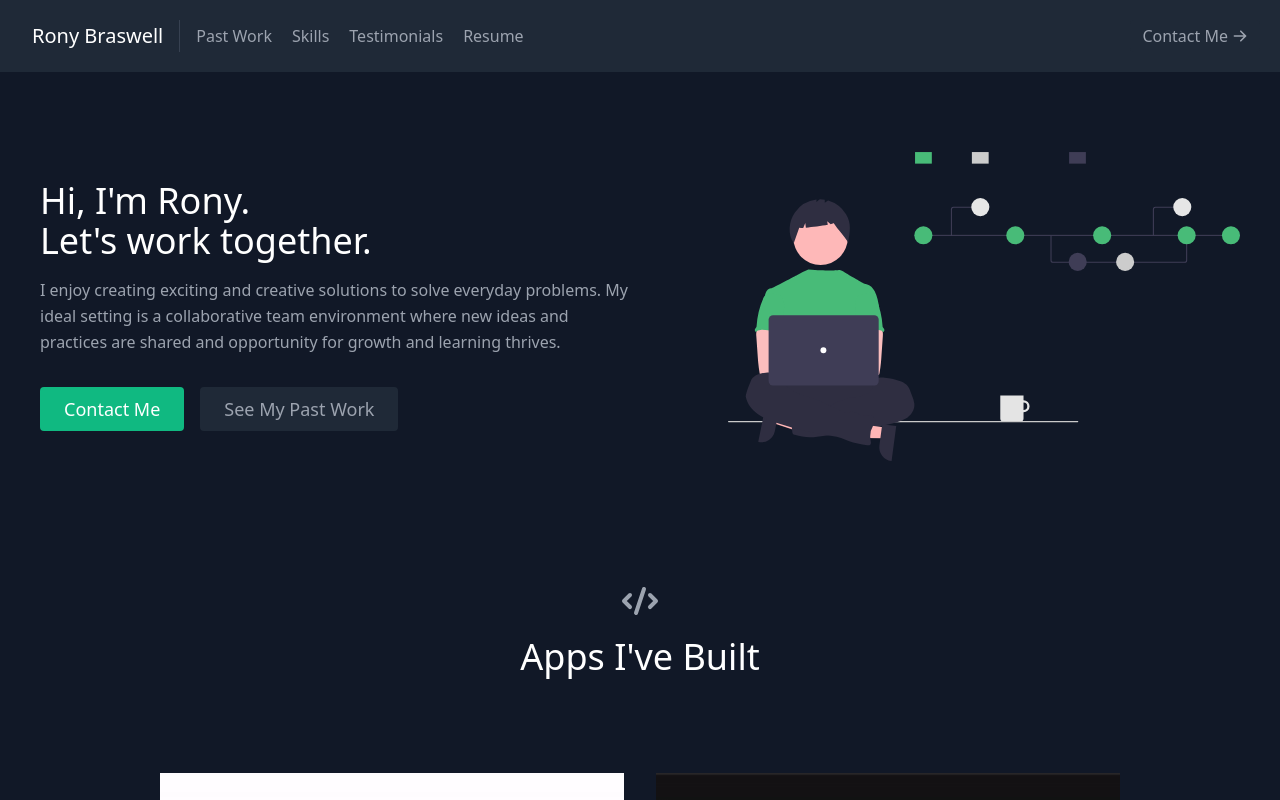
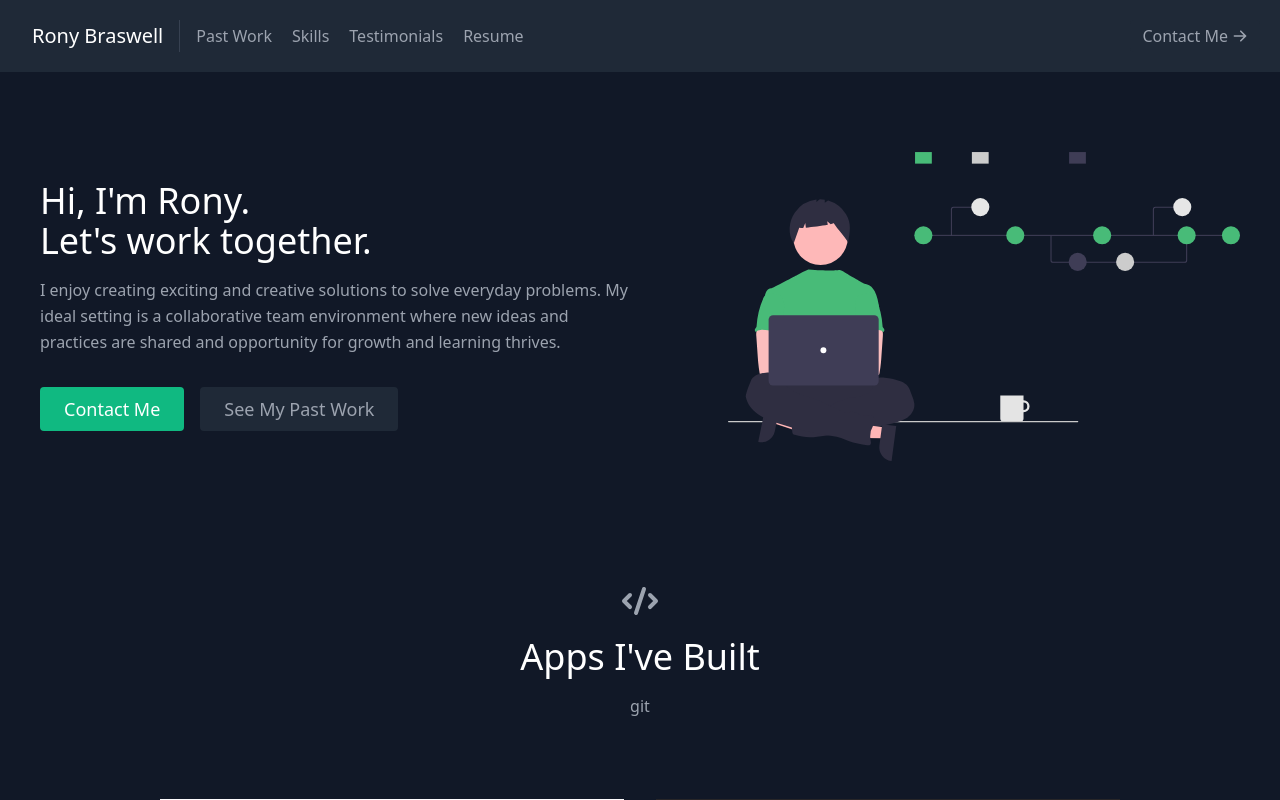
Before and after one commit to ronyelon/Portfolio-React, a React (Create React App) app: page / in a window 1280 px wide. Shown: the top 800 px of the page. Built offline with nearby package versions, Linux system fonts and the light colour scheme.

Commit message:
update links

```diff
--- a/src/components/Navbar.js
+++ b/src/components/Navbar.js
@@ -6,7 +6,7 @@ export default function Navbar() {
     <header className="bg-gray-800 md:sticky top-0 z-10">
       <div className="container mx-auto flex flex-wrap p-5 flex-col md:flex-row items-center">
         <a className="title-font font-medium text-white mb-4 md:mb-0">
-          <a href="#about" className="ml-3 text-xl">
+          <a href="https://www.linkedin.com/in/rony-b-027123201" className="ml-3 text-xl">
             Rony Braswell
           </a>
         </a>
--- a/src/components/Projects.js
+++ b/src/components/Projects.js
@@ -12,7 +12,7 @@ export default function Projects() {
                   Apps I've Built
                 </h1>
                 <p className="lg:w-2/3 mx-auto leading-relaxed text-base">
-                <a href="https://github.com/ronyelon"></a>
+                <a href="https://github.com/ronyelon">git</a>
                 </p>
               </div>
               <div className="flex flex-wrap -m-4">
```
